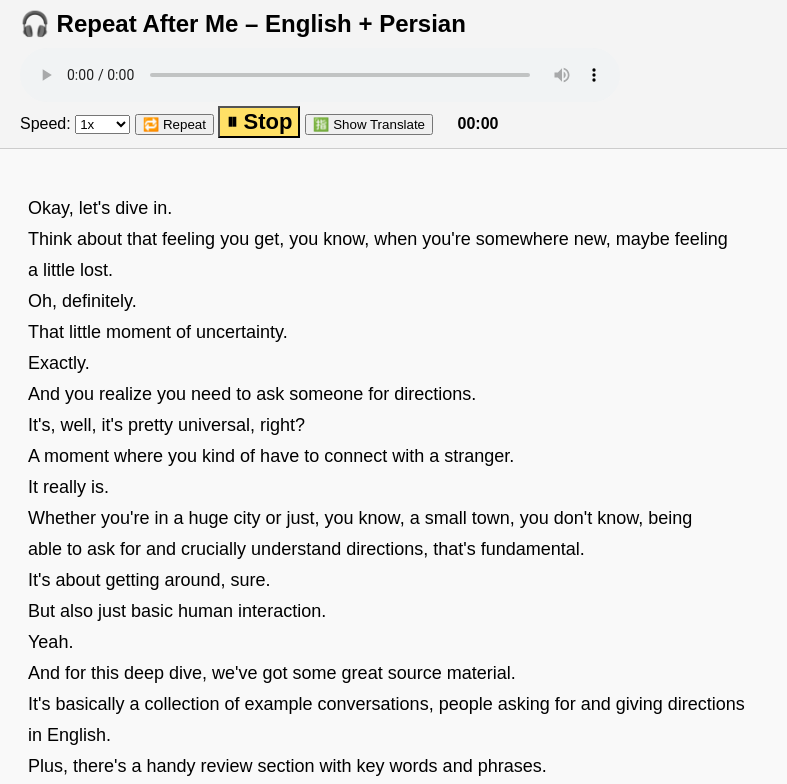
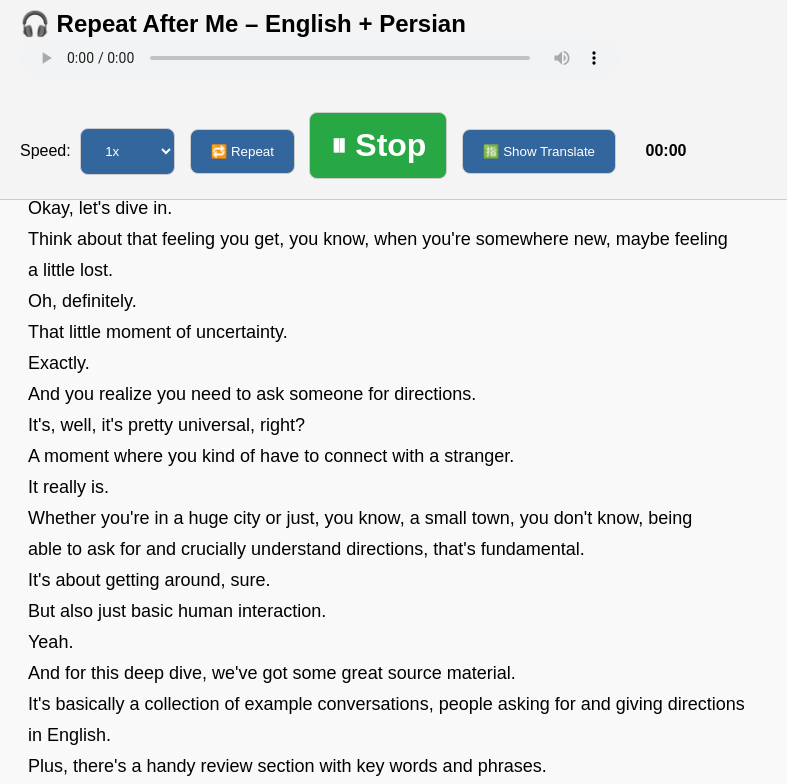
Before and after one commit to kamyarnosrati/KaNo, a plain HTML site: page index.html in a window 1280 px wide. Both pictures are taken after a click on the button "▶️ Auto Play". Shown: the top 784 px of the page, without its empty margins (0-787 px from the left). Drawn offline with Linux system fonts and the light colour scheme.

Commit message:
updated index.html
updated icon-192.png
updated icon-512.png

```diff
--- a/index.html
+++ b/index.html
@@ -19,17 +19,40 @@
 <style>
 body { font-family: sans-serif; background: #f9f9f9; padding: 20px; }
 .line { margin: 10px 0; font-size: 18px; cursor: pointer; }
-.active { background: #ffe066; font-size: 22px; font-weight: bold; }
+.active { background: #ffe066; font-size: 32px; font-weight: bold; }
 .translation { display: none; color: #555; margin-top: 4px; font-size: 16px; margin-left: 20px; }
 .controls { position: fixed; top: 0; left: 0; right: 0; z-index: 1000;
   background: #f4f4f4; padding: 10px 20px; border-bottom: 1px solid #ccc; }
 #lyrics { margin-top: 170px; }
+
+.controls select,
+.controls button {
+  padding: 14px 20px;
+  font-size: .9 rem;
+  margin: 10px 5px;
+  border-radius: 8px;
+  border: 1px solid #ccc;
+  background-color:rgb(51, 102, 156);
+  color: #fff;
+  cursor: pointer;
+  transition: background-color 0.2s ease;
+}
+
+.controls button:hover,
+.controls select:hover {
+  background-color: #0056b3;
+}
+
+.controls button.active {
+  background-color: #28a745;
+}
+
 </style>
 </head>
 <body>
 <div class="controls">
-  <h2 style="margin: 0 0 10px 0;">🎧 Repeat After Me – English + Persian</h2>
-  <audio id="audio" controls style="width:100%; max-width:600px;">
+  <h2 style="margin: 0 0 0px 0;">🎧 Repeat After Me – English + Persian</h2>
+  <audio id="audio" controls style="width:100%; max-width:600px; height:5vh; margin-bottom: 20px;">
     <source src="audio.mp3" type="audio/mpeg">
     Your browser does not support the audio element.
   </audio><br>
```
Also changed, not shown: icon-192.png, icon-512.png.
